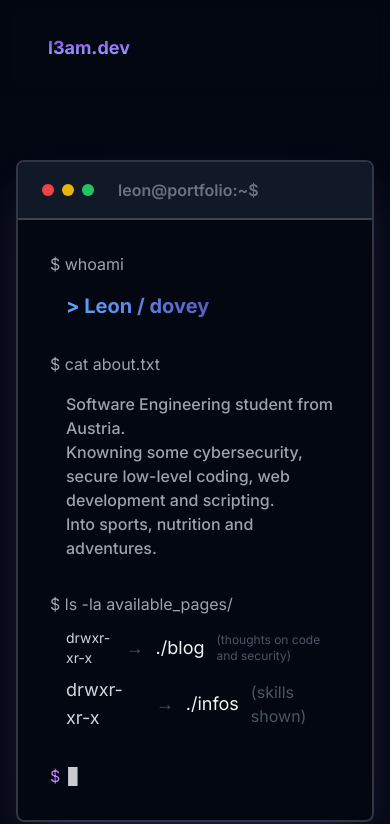
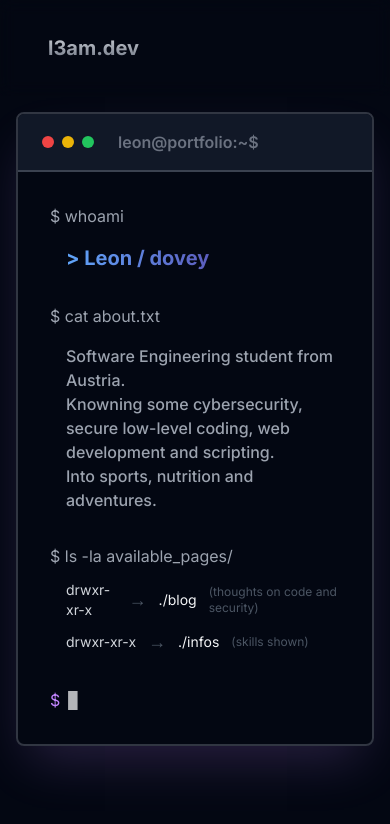
Before and after one commit to doveyQ/l3am, a Next.js app: page / in a window 390 px wide. Shown: the top 824 px of the page. Built offline with nearby package versions, Linux system fonts and the light colour scheme.

Commit message:
mobile format adjustment

```diff
--- a/app/blog/page.tsx
+++ b/app/blog/page.tsx
@@ -31,7 +31,7 @@ export default async function BlogPage() {
       <div className="space-y-8">
         {posts.length === 0 ? (
           <div className="py-12">
-            <p className="text-gray-600 text-2xl font-semibold dark:text-gray-400 mb-4">
+            <p className="text-gray-600 text-xl md:text-2xl font-semibold dark:text-gray-400 mb-4">
               {">"} Nothing to read yet ...
             </p>
           </div>
--- a/app/infos/page.tsx
+++ b/app/infos/page.tsx
@@ -91,7 +91,7 @@ function WorkMode({ skills }: { skills: SkillsData }) {
       transition={{ duration: 0.3 }}
     >
       <div className="space-y-6">
-        <div className="flex text-xl items-center gap-2 mb-6">
+        <div className="flex text-base md:text-xl items-center gap-2 mb-6">
           <span className="text-gray-400">$ cat infos.txt</span>
         </div>
 
--- a/app/page.tsx
+++ b/app/page.tsx
@@ -11,7 +11,7 @@ const socialLinks = [
 
 export default function Home() {
   return (
-    <div className="container max-w-6xl mx-auto px-4 py-16 md:py-12">
+    <div className="container max-w-6xl mx-auto px-4 py-4 md:py-12">
       <div className="max-w-6xl w-full">
         {/* Terminal Window */}
         <motion.div
@@ -92,7 +92,7 @@ export default function Home() {
                   >
                     <span className="text-sm md:text-lg text-gray-300">drwxr-xr-x</span>
                     <span className="text-gray-600">→</span>
-                    <span className="text-lg group-hover:underline">./blog</span>
+                    <span className="text-sm md:text-lg group-hover:underline">./blog</span>
                     <span className="text-gray-600 text-xs md:text-base">
                       (thoughts on code and security)
                     </span>
@@ -102,10 +102,10 @@ export default function Home() {
                     href="/infos"
                     className="group flex items-center text-lg gap-3 hover:text-purple-300 transition-colors"
                   >
-                    <span className="text-lg text-gray-300">drwxr-xr-x</span>
+                    <span className="text-sm md:text-lg text-gray-300">drwxr-xr-x</span>
                     <span className="text-gray-600">→</span>
-                    <span className="text-lg group-hover:underline">./infos</span>
-                    <span className="text-gray-600 text-base">
+                    <span className="text-sm md:text-lg group-hover:underline">./infos</span>
+                    <span className="text-gray-600 text-xs md:text-base">
                       (skills shown)
                     </span>
                   </Link>
@@ -133,7 +133,7 @@ export default function Home() {
         transition={{ duration: 0.5, delay: 0.2 }}
         className="mt-16"
       >
-        <div className="grid justify-items-center gap-2 md:grid-cols-3">
+        <div className="grid justify-items-center gap-2 grid-cols-3">
           {socialLinks.map((link, index) => (
             <motion.a
               key={link.name}
--- a/components/navigation.tsx
+++ b/components/navigation.tsx
@@ -17,7 +17,7 @@ export function Navigation() {
       <div className="flex h-24 items-center justify-between px-12  ">
         <div className="flex flex-1 justify-start">
           <Link href="/" className="flex items-center space-x-2">
-            <span className="text-lg md:text-2xl font-bold bg-gradient-to-t from-blue-300 to-purple-600 bg-clip-text text-transparent">
+            <span className="text-xl md:text-3xl font-bold bg-gradient-to-b from-gray-300 to-gray-500 bg-clip-text text-transparent">
               l3am.dev
             </span>
           </Link>
```
